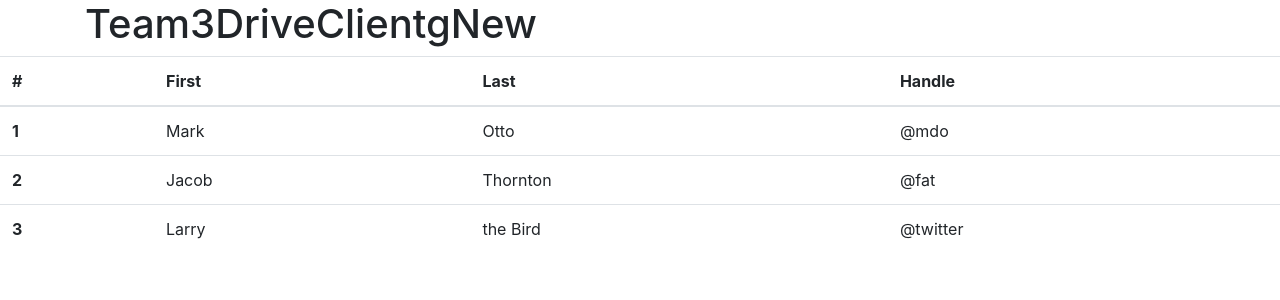
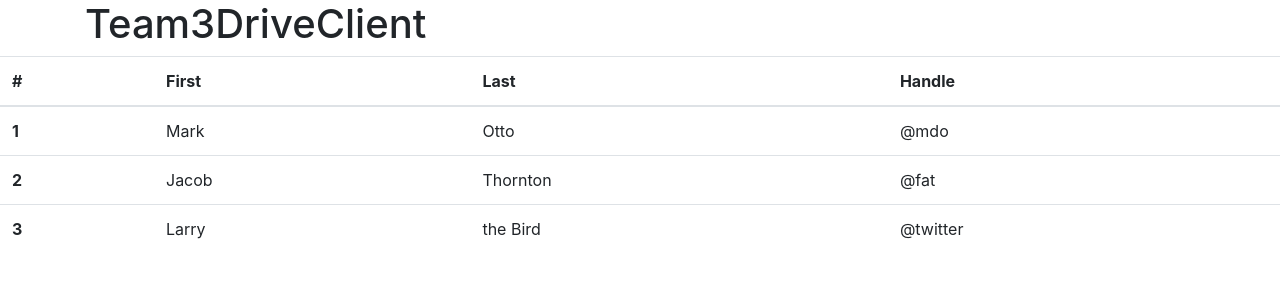
Before and after one commit to urielrabii/training-chen, an Angular app in the folder client/Team3DriveClient/: page / in a window 1280 px wide. Shown: the top 300 px of the page. Built offline with nearby package versions, Linux system fonts and the light colour scheme.

Commit message:
fix name

```diff
--- a/client/Team3DriveClient/src/app/app.component.ts
+++ b/client/Team3DriveClient/src/app/app.component.ts
@@ -6,5 +6,5 @@ import { Component } from '@angular/core';
   styleUrls: ['./app.component.css']
 })
 export class AppComponent {
-  title = 'Team3DriveClientgNew';
+  title = 'Team3DriveClient';
 }
```
Also changed, not shown: 1 other file (tests, documents, lock files or other folders).
